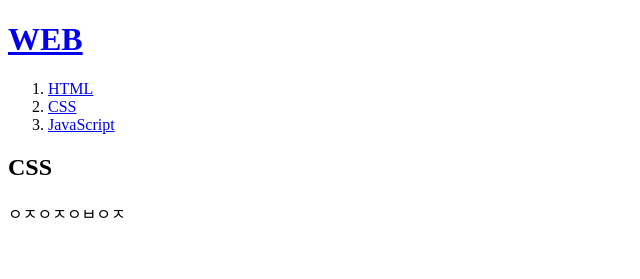
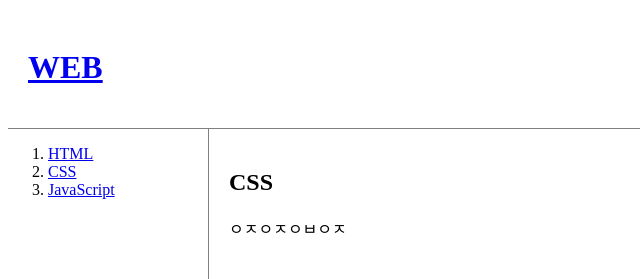
Before and after one commit to sangzang2001/web1, a plain HTML site: page 2.html in a window 1280 px wide. Shown: the top 279 px of the page, without its empty margins (0-640 px from the left). Drawn offline with Linux system fonts and the light colour scheme.

Commit message:
Add files via upload

```diff
--- a/2.html
+++ b/2.html
@@ -6,13 +6,19 @@
    <title>WEB-1 html</title>
  </head>
  <body>
+   <header>
    <h1><a href="index.html">WEB</a></h1>
+   </header>
+   <nav>
    <ol>
      <li><a href="1.html">HTML</a></li>
      <li><a href="2.html">CSS</a></li>
      <li><a href="3.html">JavaScript</a></li>
    </ol>
+   </nav>
+   <article>
    <h2>CSS</h2>
   <p>ㅇㅈㅇㅈㅇㅂㅇㅈ</p>
+  </article>
  </body>
 </html>
--- a/style.css
+++ b/style.css
@@ -1,4 +1,4 @@
-<style>
+
   header{
     border-bottom:1px gray solid;
     padding:20px;
@@ -18,4 +18,3 @@
   h2{
     font size:50px;
   }
-</style>
```
Also changed, not shown: 3.html (+6 -0 lines), index.html (+5 -0 lines).
